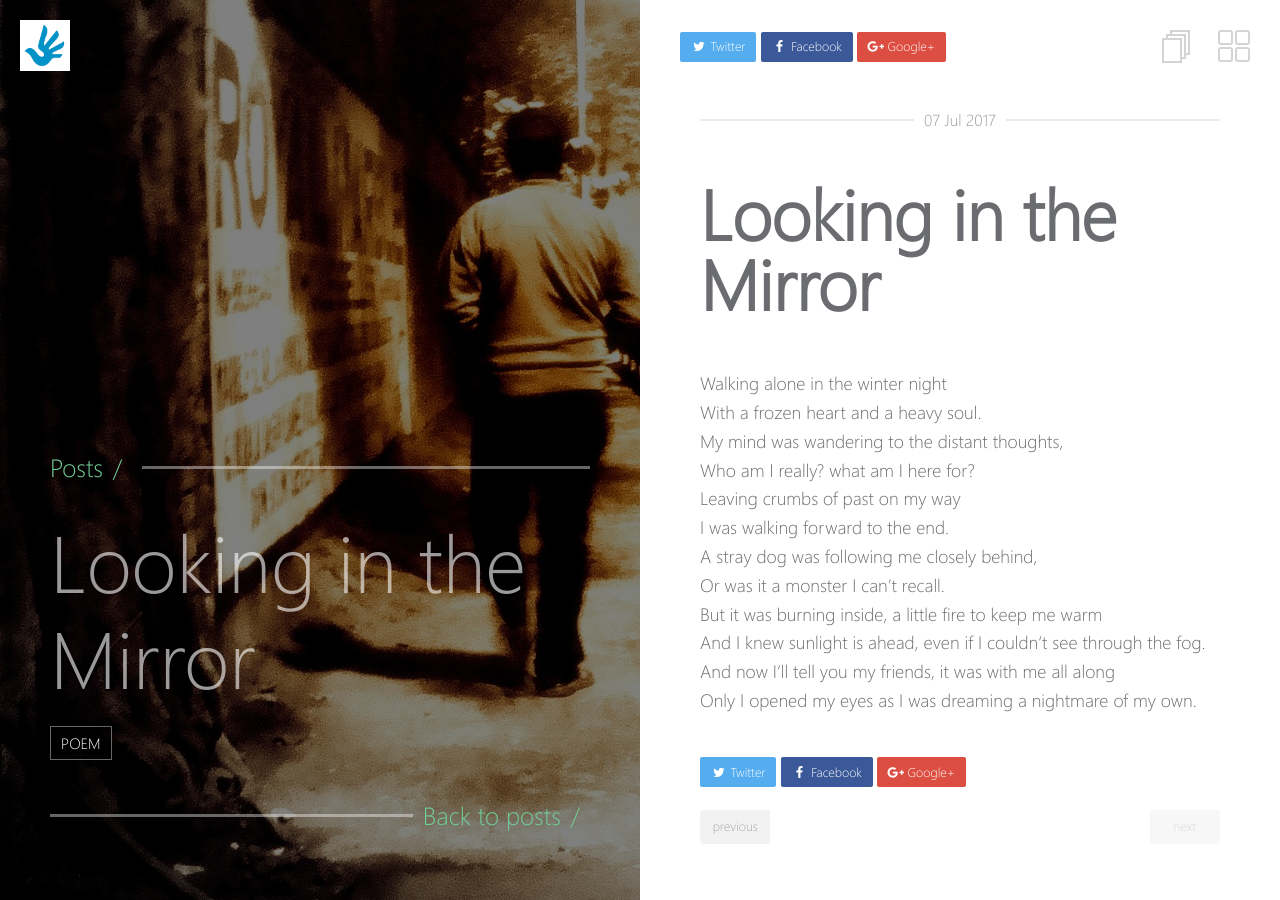
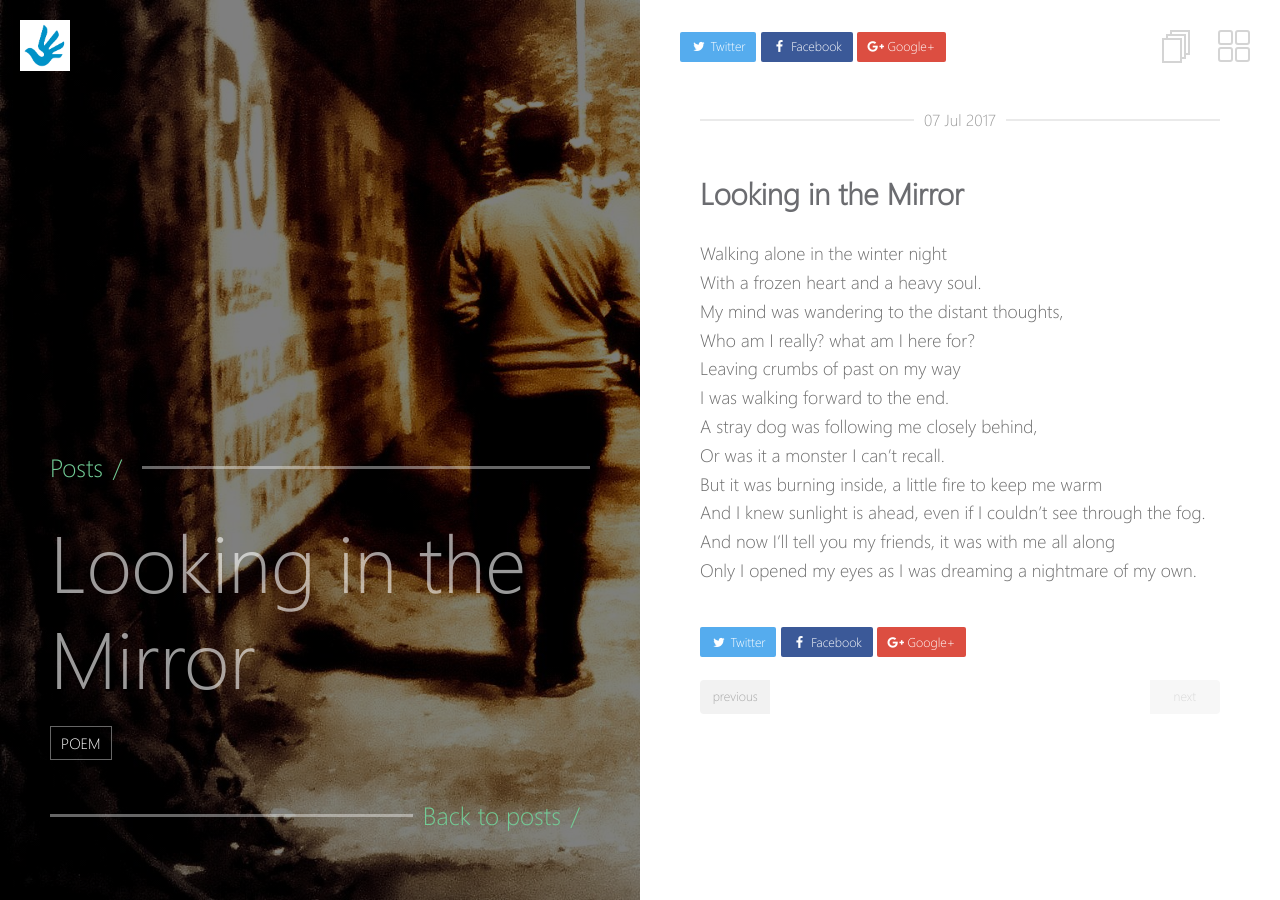
Before and after one commit to maverickamit/blog, a Jekyll site: the page built from _posts/2017-07-07-looking-in-the-mirror.md, in a window 1280 px wide. Built offline with Jekyll 4.4.1, drawn with Linux system fonts in a browser that asks for light colours.

Commit message:
updated title format

```diff
--- a/_posts/2017-07-07-looking-in-the-mirror.md
+++ b/_posts/2017-07-07-looking-in-the-mirror.md
@@ -7,7 +7,7 @@ tags:
   - poem
 ---
 
-# Looking in the Mirror
+## Looking in the Mirror
 
 Walking alone in the winter night
 With a frozen heart and a heavy soul.
```
